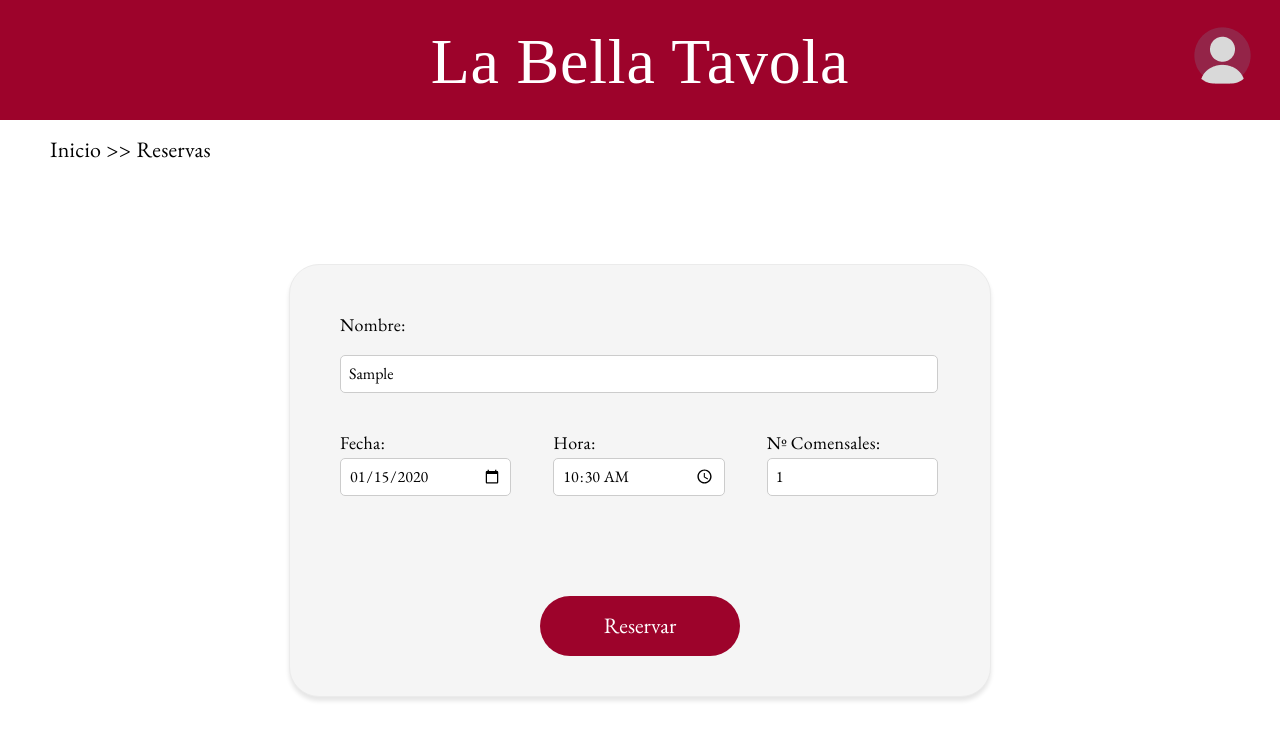
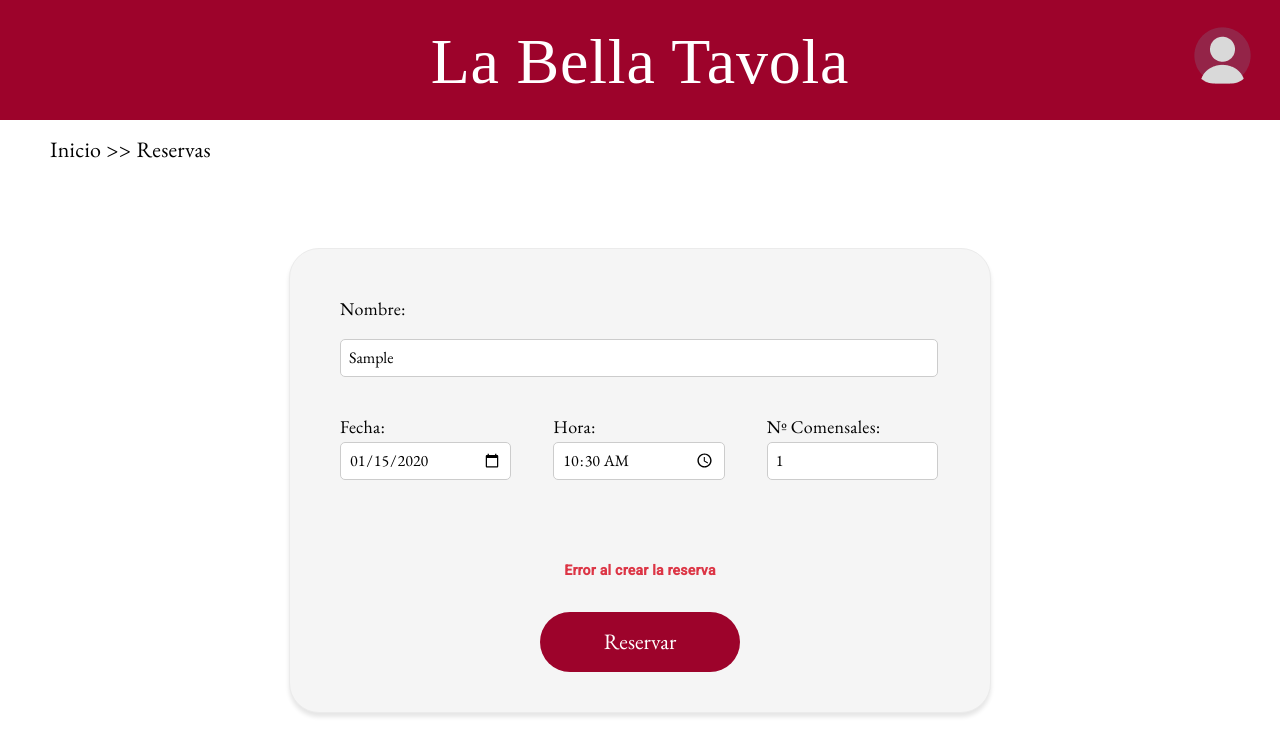
Before and after one commit to Ppm19/restauranteGit, an Angular app: page /reservas in a window 1280 px wide. Both pictures are taken after typing "Sample", "2020-01-15", "10:30" into the empty fields and a click on the button "Reservar". Shown: the top 756 px of the page. Built offline with nearby package versions, Linux system fonts and the light colour scheme; no server answers; a web font is replaced by a local one.

Commit message:
terminado parte reservas

```diff
--- a/src/app/app.component.ts
+++ b/src/app/app.component.ts
@@ -2,7 +2,6 @@ import { Component } from '@angular/core';
 import { Router, RouterOutlet } from '@angular/router';
 import { HttpClientModule } from '@angular/common/http';
 import { FormsModule } from '@angular/forms';
-import { ReservasComponent } from './reservas/reservas.component';
 
 @Component({
   selector: 'app-root',
@@ -10,9 +9,7 @@ import { ReservasComponent } from './reservas/reservas.component';
   imports: [
     RouterOutlet,
     HttpClientModule,
-    FormsModule,
-    ReservasComponent
-  ],
+    FormsModule],
   templateUrl: './app.component.html',
   styleUrl: './app.component.css'
 })
--- /dev/null
+++ b/src/app/reservas.service.ts
@@ -0,0 +1,18 @@
+import { Injectable } from '@angular/core';
+import { HttpClient } from '@angular/common/http';
+import { Reserva } from './reservas/modelo/reserva';
+
+@Injectable({
+  providedIn: 'root'
+})
+
+export class ReservasService {
+
+private url = 'https://back-end-restaurante-git.vercel.app';
+
+  constructor(private http: HttpClient) { }
+
+  crearReserva(reserva: Reserva) {
+    return this.http.post(`${this.url}/crear-reserva`, reserva);
+  }
+}
--- /dev/null
+++ b/src/app/reservas/modelo/reserva.ts
@@ -0,0 +1,6 @@
+export interface Reserva {
+    nombre: string,
+    fecha: string,
+    hora: string,
+    ncomensales: number
+}
--- a/src/app/reservas/reservas.component.css
+++ b/src/app/reservas/reservas.component.css
@@ -83,7 +83,7 @@
     .button-container {
         display: flex;
         justify-content: center;
-        margin-top: 90px;
+        margin-top: 20px;
     }
 
     button {
@@ -103,3 +103,21 @@
     button:hover {
         background-color: #7c0221;
     }
+
+    .mensaje{
+        display: flex;
+        justify-content: center;
+        margin-top: 60px;
+    }
+
+    .mensaje-exito {
+        color: #28a745;
+        font-weight: bold;
+        margin-top: 10px;
+    }
+
+    .mensaje-error {
+        color: #dc3545;
+        font-weight: bold;
+        margin-top: 10px;
+    }
--- a/src/app/reservas/reservas.component.html
+++ b/src/app/reservas/reservas.component.html
@@ -7,7 +7,7 @@
 </nav>
 <div class="container">
     <div class="form-container">
-        <form (ngSubmit)="crearReserva()" #reservaForm="ngForm">
+        <form (ngSubmit)="validarFormulario($event)" #reservaForm="ngForm">
             <label for="nombre">Nombre:</label>
             <div class="form-group">
                 <input type="text" id="nombre" name="nombre" [(ngModel)]="reserva.nombre" required>
@@ -27,6 +27,10 @@
                 <input type="number" id="comensales" name="ncomensales" [(ngModel)]="reserva.ncomensales" min="1" max="20" required>
             </div>
         </div>
+        <div class="mensaje">
+            <p class="mensaje-exito" *ngIf="mensajeExito">{{ mensajeExito }}</p>
+            <p class="mensaje-error" *ngIf="mensajeError">{{ mensajeError }}</p>
+        </div>
         <div class="button-container">
             <button type="submit">Reservar</button>
         </div>
--- a/src/app/reservas/reservas.component.ts
+++ b/src/app/reservas/reservas.component.ts
@@ -2,23 +2,21 @@ import { Component } from '@angular/core';
 import { CabeceraUsuarioComponent } from '../cabecera-usuario/cabecera-usuario.component';
 import { HttpClient } from '@angular/common/http';
 import { FormsModule } from '@angular/forms';
+import { Reserva } from '../reservas/modelo/reserva'
+import { ReservasService } from '../reservas.service';
 import { CommonModule } from '@angular/common';
-
-interface Reserva {
-  nombre: string;
-  fecha: string;
-  hora: string;
-  ncomensales: number;
-}
 
 @Component({
   selector: 'app-reservas',
   standalone: true,
-  imports: [CabeceraUsuarioComponent,CommonModule, FormsModule],
+  imports: [CabeceraUsuarioComponent, FormsModule,CommonModule],
   templateUrl: './reservas.component.html',
-  styleUrl: './reservas.component.css'
+  styleUrl: './reservas.component.css',
+  providers: [ReservasService]
 })
+
 export class ReservasComponent {
+
   reserva: Reserva = {
     nombre: '',
     fecha: '',
@@ -26,24 +24,52 @@ export class ReservasComponent {
     ncomensales: 1
   };
 
-  constructor(private http: HttpClient) {}
+  mensajeExito: string = '';
+  mensajeError: string = '';
+
+  constructor(private http: HttpClient, private reservaService: ReservasService) {}
 
   crearReserva() {
-    this.http.post('https://back-end-restaurante-git.vercel.app/crear-reserva', this.reserva)
-      .subscribe({
+    this.reservaService.crearReserva(this.reserva).subscribe({
       next: (response) => {
-          alert('Reserva creada con éxito');
         this.reserva = {
           nombre: '',
           fecha: '',
           hora: '',
           ncomensales: 1
         };
+        this.mensajeExito = '¡Reserva creada exitosamente!';
+        this.mensajeError = '';
+
+        setTimeout(() => {
+          this.mensajeExito = '';
+        }, 3000);
       },
       error: (error) => {
-          alert('Error al crear la reserva');
-          console.error('Error:', error);
+        this.mensajeError = 'Error al crear la reserva';
+        this.mensajeExito = '';
+
+        setTimeout(() => {
+          this.mensajeError = '';
+        }, 3000);
       }
     });
   }
+
+  validarFormulario(event: Event) {
+    const form = event.target as HTMLFormElement;
+    if (!form.checkValidity()) {
+      event.preventDefault();
+      event.stopPropagation();
+      this.mensajeError = 'Por favor, complete todos los campos requeridos';
+
+      setTimeout(() => {
+        this.mensajeError = '';
+      }, 3000);
+
+      return;
     }
+
+    this.crearReserva();
+  }
+}
```
Also changed, not shown: 1 other file (tests, documents, lock files or other folders). Lines whose indentation alone changed are shown as unchanged.
